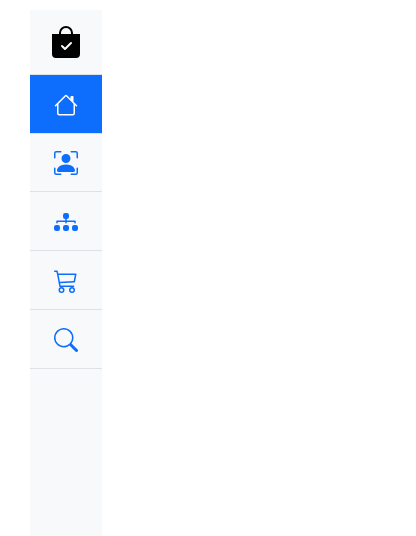
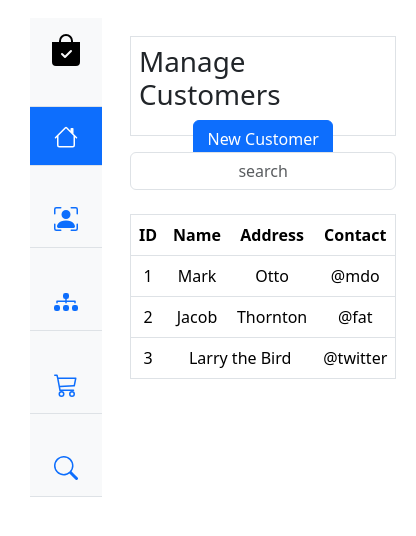
Before and after one commit to Jabuddhika/smart-pos-system, a website: page front-end/manage-customers.html in a window 390 px wide. Shown: the whole page, 416 px wide, since content can reach past the window. Drawn offline with nearby package versions, Linux system fonts and the light colour scheme.

Commit message:
customer page is created

```diff
--- a/front-end/css/manage-customer.css
+++ b/front-end/css/manage-customer.css
@@ -0,0 +1,63 @@
+
+body{
+    display: flex;
+    width: 100%;
+    height: 100%;
+
+}
+
+
+
+#section1{
+    height:60px;
+    padding: 10px;
+    display: flex;
+    width: 100%;
+    margin-right: 15px;
+    justify-content: space-between;
+
+
+
+}
+
+#section1>button{
+    width: 140px;
+}
+
+main>section:nth-child(2){
+    width: 100%;
+    margin-top: 8px;
+
+}
+
+main{
+    width: 95vw;
+    padding: 20px;
+}
+
+main>section:nth-child(3){
+    width: 100%;
+    text-align: center;
+}
+
+@media all and (max-width: 992px) {
+
+    #section1{
+        height:60px;
+        padding: 10px;
+        display: flex;
+        flex-direction: column;
+        height: 100px;
+        column-gap: 10px;
+        width: 100%;
+        margin-right: 15px;
+        justify-content: space-between;
+    }
+
+    #section1>button{
+        width: 140px;
+    }
+
+
+
+}
--- a/front-end/css/style.css
+++ b/front-end/css/style.css
@@ -4,14 +4,18 @@
 
 body{
     height: 100vh;
+
+
 }
 
 nav{
     height: 100%;
     padding: 10px;
+    width: 110px;
 }
 
 nav>div{
     height: 100%;
     margin-left: 20px;
+
 }
--- a/front-end/manage-customers.html
+++ b/front-end/manage-customers.html
@@ -17,8 +17,8 @@
 </head>
 
 <body>
-<nav>
-    <div class="d-flex flex-column flex-shrink-0 bg-body-tertiary" style="width: 4.5rem;">
+<nav class="mt-2">
+    <div class="d-flex flex-column gap-4 flex-shrink-0 bg-body-tertiary" style="width: 4.5rem;">
         <a href="index.html" class="d-block p-3 link-body-emphasis text-decoration-none" title="POS System"
            data-bs-toggle="tooltip" data-bs-placement="right">
             <svg xmlns="http://www.w3.org/2000/svg" class="bi pe-none" width="40" height="32"
@@ -28,7 +28,7 @@
             </svg>
             <span class="visually-hidden">POS System</span>
         </a>
-        <ul class="nav nav-pills nav-flush flex-column mb-auto text-center">
+        <ul class="nav nav-pills nav-flush flex-column gap-4 mb-auto text-center">
             <li class="nav-item">
                 <a href="index.html" class="nav-link active py-3 border-bottom border-top rounded-0" aria-current="page" title="Home"
                    data-bs-toggle="tooltip" data-bs-placement="right">
@@ -73,5 +73,87 @@
         </ul>
     </div>
 </nav>
+<main class="d-flex flex-column gap-2">
+    <section class="align-items-center border p-2 mt-3" id="section1" >
+        <h1>Manage Customers</h1>
+        <button   type="button" class="btn btn-primary" data-bs-toggle="modal" data-bs-target="#exampleModal">New Customer</button>
+    </section>
+
+    <section>
+        <div class="input-group mb-3">
+            <input type="text" class="form-control text-center" placeholder="search" aria-label="Username" aria-describedby="basic-addon1">
+        </div>
+    </section>
+
+    <section>
+        <table class="table table-hover border">
+            <thead>
+            <tr>
+                <th class="fw-bold" scope="col">ID</th>
+                <th class="fw-bold" scope="col">Name</th>
+                <th class="fw-bold" scope="col">Address</th>
+                <th class="fw-bold" scope="col">Contact</th>
+            </tr>
+            </thead>
+            <tbody>
+            <tr>
+                <th scope="row">1</th>
+                <td>Mark</td>
+                <td>Otto</td>
+                <td>@mdo</td>
+            </tr>
+            <tr>
+                <th scope="row">2</th>
+                <td>Jacob</td>
+                <td>Thornton</td>
+                <td>@fat</td>
+            </tr>
+            <tr>
+                <th scope="row">3</th>
+                <td colspan="2">Larry the Bird</td>
+                <td>@twitter</td>
+            </tr>
+            </tbody>
+        </table>
+
+    </section>
+
+    <!-- Modal -->
+    <div class="modal fade" id="exampleModal" tabindex="-1" aria-labelledby="exampleModalLabel" aria-hidden="true">
+        <div class="modal-dialog">
+            <div class="modal-content">
+                <div class="modal-header">
+                    <h1 class="modal-title fs-5" id="exampleModalLabel">Add New Customer</h1>
+                    <button type="button" class="btn-close" data-bs-dismiss="modal" aria-label="Close"></button>
+                </div>
+                <div class="modal-body">
+                    <form action="">
+                    <div class="d-flex flex-column gap-2 text-center">
+                        <label for="">Customer Name</label>
+                        <div class="input-group mb-3">
+                            <input type="text" class="form-control text-center" placeholder="Buddhika Sampath" aria-label="Username" aria-describedby="basic-addon1">
+                        </div>
+                    </div>
+                    <div class="d-flex flex-column gap-2 text-center">
+                        <label for="">Customer Address</label>
+                        <div class="input-group mb-3">
+                            <input type="text" class="form-control text-center" placeholder="263/6,Bogahen,Walasmulla" aria-label="Username" aria-describedby="basic-addon1">
+                        </div>
+                    </div>
+                    <div class="d-flex flex-column gap-2 text-center">
+                        <label for="">Customer Contact</label>
+                        <div class="input-group mb-3">
+                            <input type="text" class="form-control text-center" placeholder="071-3440576" aria-label="Username" aria-describedby="basic-addon1">
+                        </div>
+                    </div>
+                    </form>
+                </div>
+                <div class="modal-footer">
+                    <button type="button" class="btn btn-primary">Save Customer</button>
+                </div>
+            </div>
+        </div>
+    </div>
+</main>
 </body>
 </html>
```
